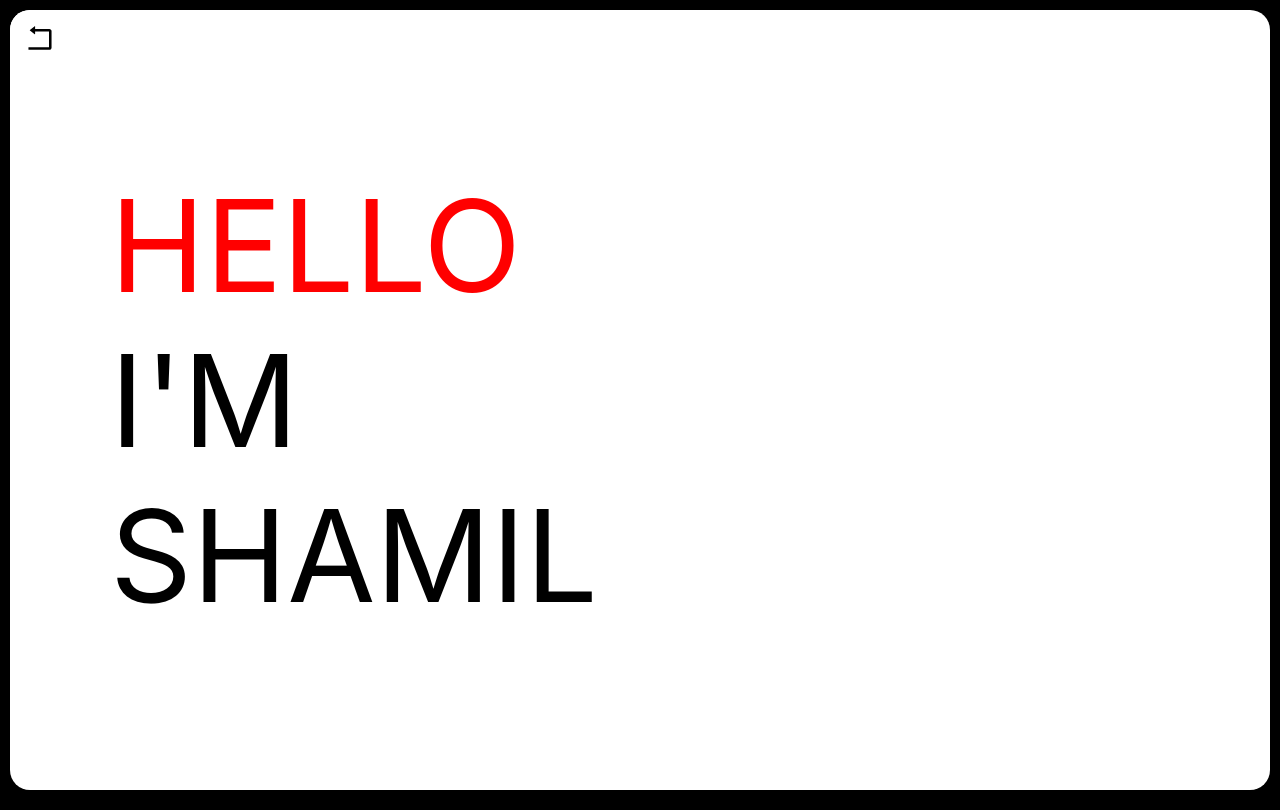
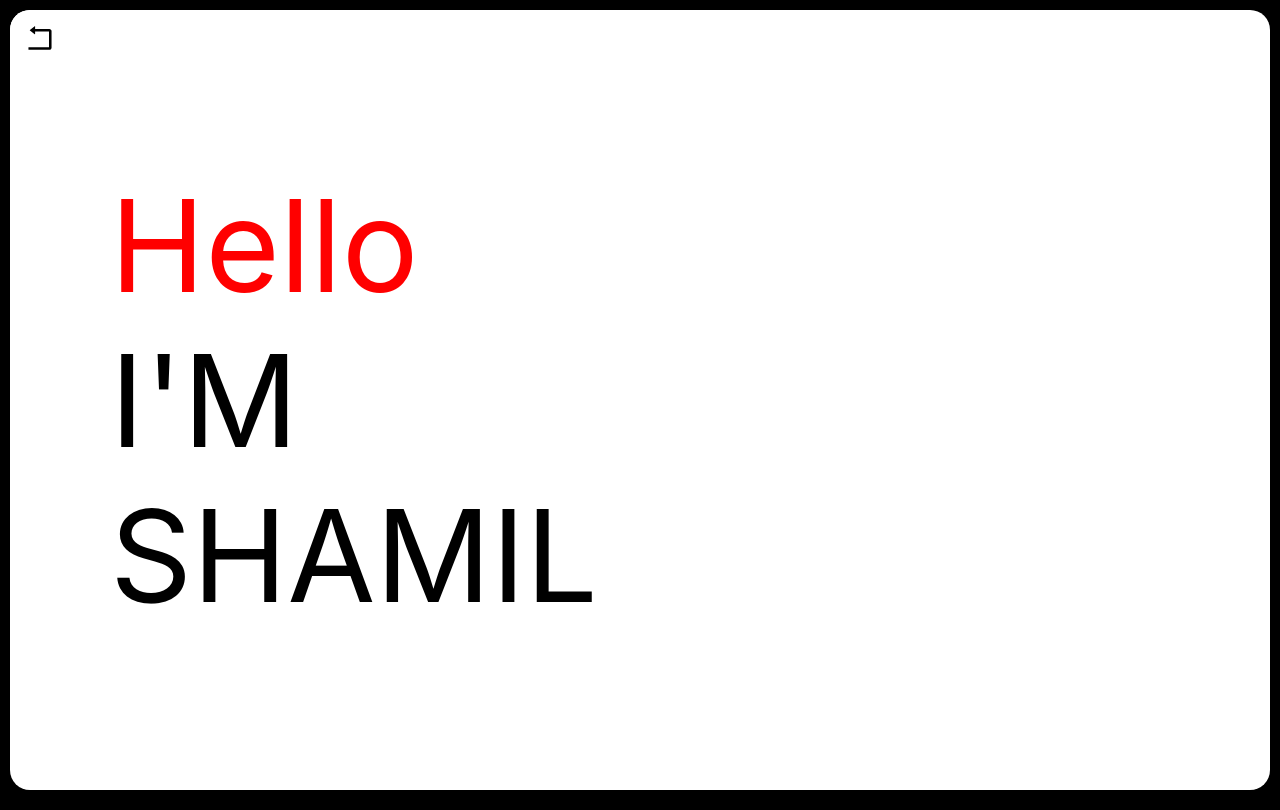
Before and after one commit to kulinec05/portfolio, a React (Create React App) app: page / in a window 1280 px wide. Built offline with nearby package versions, Linux system fonts and the light colour scheme.

Commit message:
feat:redisign home page

```diff
--- a/src/components/MotionTitle.js
+++ b/src/components/MotionTitle.js
@@ -2,7 +2,7 @@ import React, { useState } from "react";
 import { motion } from "framer-motion";
 import { useNavigate } from "react-router-dom";
 
-const MotionTitle = ({ initial, hovered, first, link }) => {
+const MotionTitle = ({ initial, hovered, order, link }) => {
   const [hover, sethover] = useState(false);
   const navigate = useNavigate();
   return (
@@ -11,8 +11,11 @@ const MotionTitle = ({ initial, hovered, first, link }) => {
         opacity: 1,
         marginLeft: "100px",
         fontSize: "10vw",
-        color: first && "red",
+        color: order === 0 && "red",
       }}
+      initial={{ x: "-100vw" }}
+      transition={{ x: { delay: order * 0.3 } }}
+      animate={{ x: 0 }}
       onHoverStart={() => sethover(true)}
       onHoverEnd={() => sethover(false)}
       exit={{ opacity: 0 }}
--- a/src/pages/About/index.js
+++ b/src/pages/About/index.js
@@ -6,6 +6,19 @@ const About = () => {
   return (
     <>
       <HomeExitANimation />
+      <motion.div
+        style={{
+          position: "absolute",
+          margin: "80px 0 32px 16px",
+          fontSize: "10vw",
+          color: "white",
+        }}
+        initial={{ x: "-100vw" }}
+        animate={{ x: 0 }}
+        transition={{ delay: 1 }}
+      >
+        About
+      </motion.div>
     </>
   );
 };
--- a/src/pages/index.js
+++ b/src/pages/index.js
@@ -3,6 +3,24 @@ import React from "react";
 import { NavLink } from "react-router-dom";
 import { AnimatePresence, motion } from "framer-motion";
 import MotionTitle from "../components/MotionTitle";
+
+const Pages = [
+  {
+    initial: "Hello",
+    hovered: "Projects",
+    link: "/projects",
+  },
+  {
+    initial: "I'M",
+    hovered: "About",
+    link: "/about",
+  },
+  {
+    initial: "SHAMIL",
+    hovered: "Contacts",
+    link: "/contacts",
+  },
+];
 
 const Home = () => {
   return (
@@ -27,14 +45,14 @@ const Home = () => {
           transition: { duration: 2 },
         }}
       >
-        <MotionTitle
-          initial={"HELLO"}
-          hovered={"Projects"}
-          link="/projects"
-          first={true}
-        />
-        <MotionTitle initial={"I'M"} hovered={"About"} link="/about" />
-        <MotionTitle initial={"SHAMIL"} hovered={"Contacts"} link="/contacts" />
+        {Pages.map((page, index) => (
+          <MotionTitle
+            initial={page.initial}
+            hovered={page.hovered}
+            link={page.link}
+            order={index}
+          />
+        ))}
       </motion.div>
     </AnimatePresence>
   );
```
